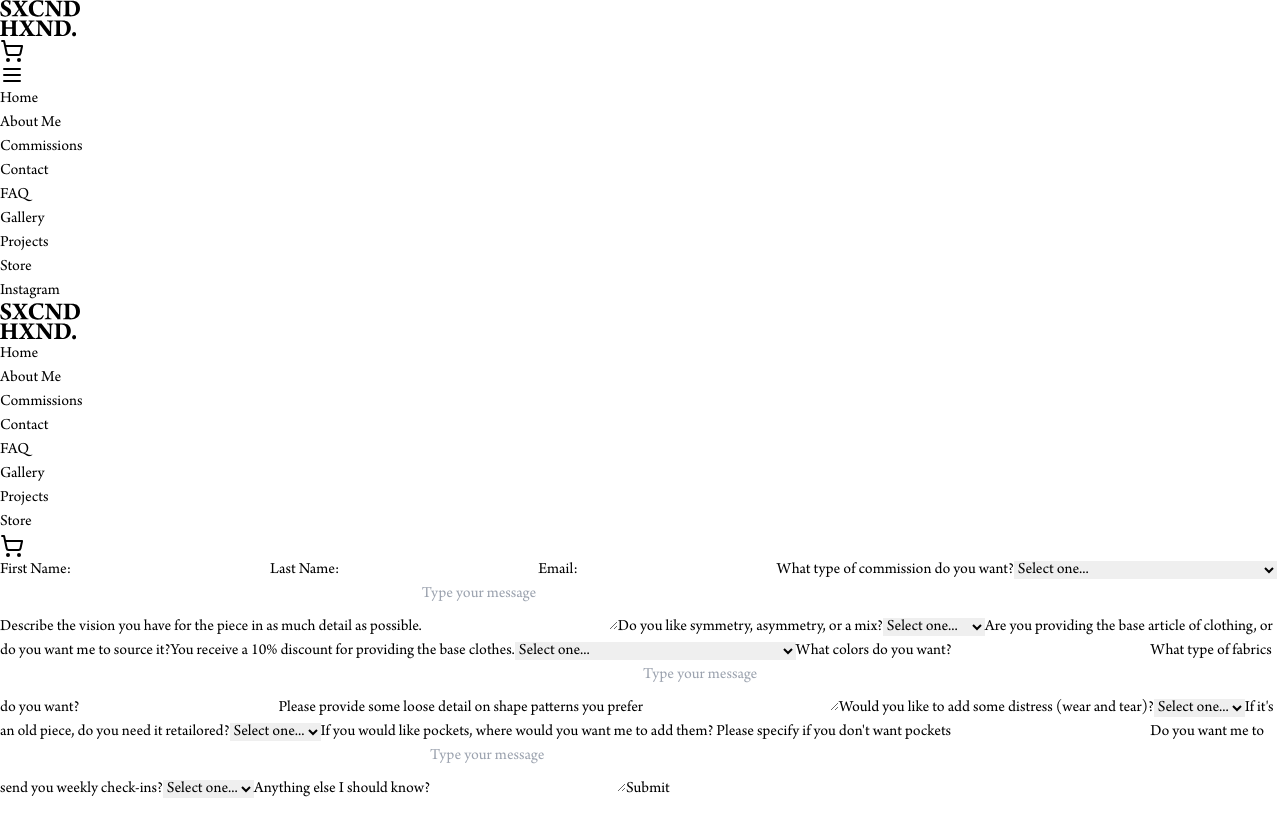
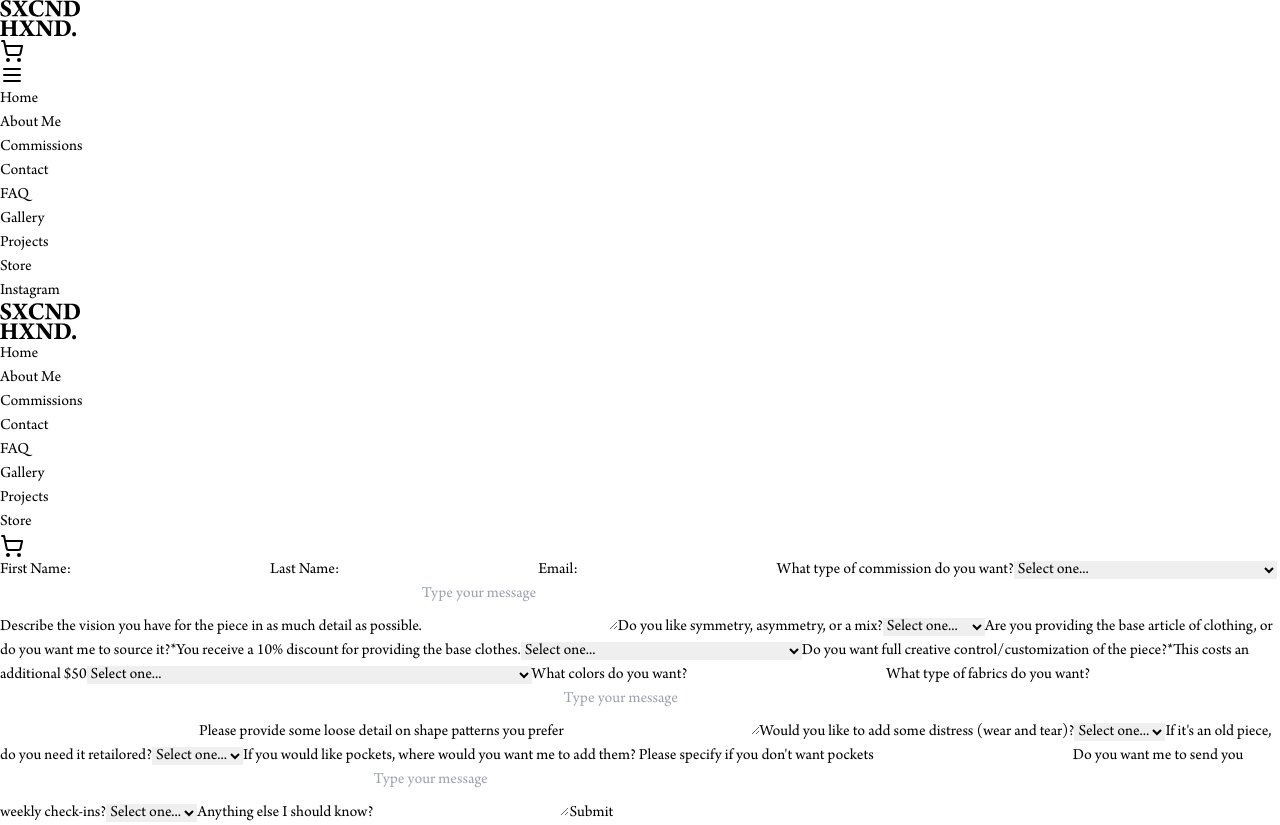
Before and after one commit to iFallenDawn/sxcndhxnd, a Next.js app: page /commissions in a window 1280 px wide. Before the commit the page ends 801 px from the top, so only its background shows below. Built offline with nearby package versions, Linux system fonts and the light colour scheme.

Commit message:
fix apostrophes

```diff
--- a/src/app/commissions/CommissionsForm.jsx
+++ b/src/app/commissions/CommissionsForm.jsx
@@ -52,11 +52,22 @@ const CommissionsForm = (props) => {
         Are you providing the base article of clothing, or do you want me to source it?
       </label>
       <label>
-        You receive a 10% discount for providing the base clothes.
+        *You receive a 10% discount for providing the base clothes.
         <select name='baseMaterial'>
           <option value="">Select one...</option>
-          <option value='Yes'>Yes, I'm providing the base.</option>
+          <option value='Yes'>Yes, I{'\''}m providing the base.</option>
           <option value='No'>No, I want you to source all of the materials.</option>
+        </select>
+      </label>
+      <label>
+        Do you want full creative control/customization of the piece?
+      </label>
+      <label>
+        *This costs an additional $50
+        <select name='creativeControl'>
+          <option value="">Select one...</option>
+          <option value='Yes'>Yes, I want creative control.</option>
+          <option value='No'>No, I{'\''}m fine if you make the creative decisions based on my description.</option>
         </select>
       </label>
       <label>
@@ -80,7 +91,7 @@ const CommissionsForm = (props) => {
         </select>
       </label>
       <label>
-        If it's an old piece, do you need it retailored?
+        If it{'\''}s an old piece, do you need it retailored?
         <select name="retailor" >
           <option value="">Select one...</option>
           <option value='Yes'>Yes</option>
@@ -88,7 +99,7 @@ const CommissionsForm = (props) => {
         </select>
       </label>
       <label>
-        If you would like pockets, where would you want me to add them? Please specify if you don't want pockets
+        If you would like pockets, where would you want me to add them? Please specify if you don{'\''}t want pockets
         <input type="text" name="pockets" />
       </label>
       <label>
```
